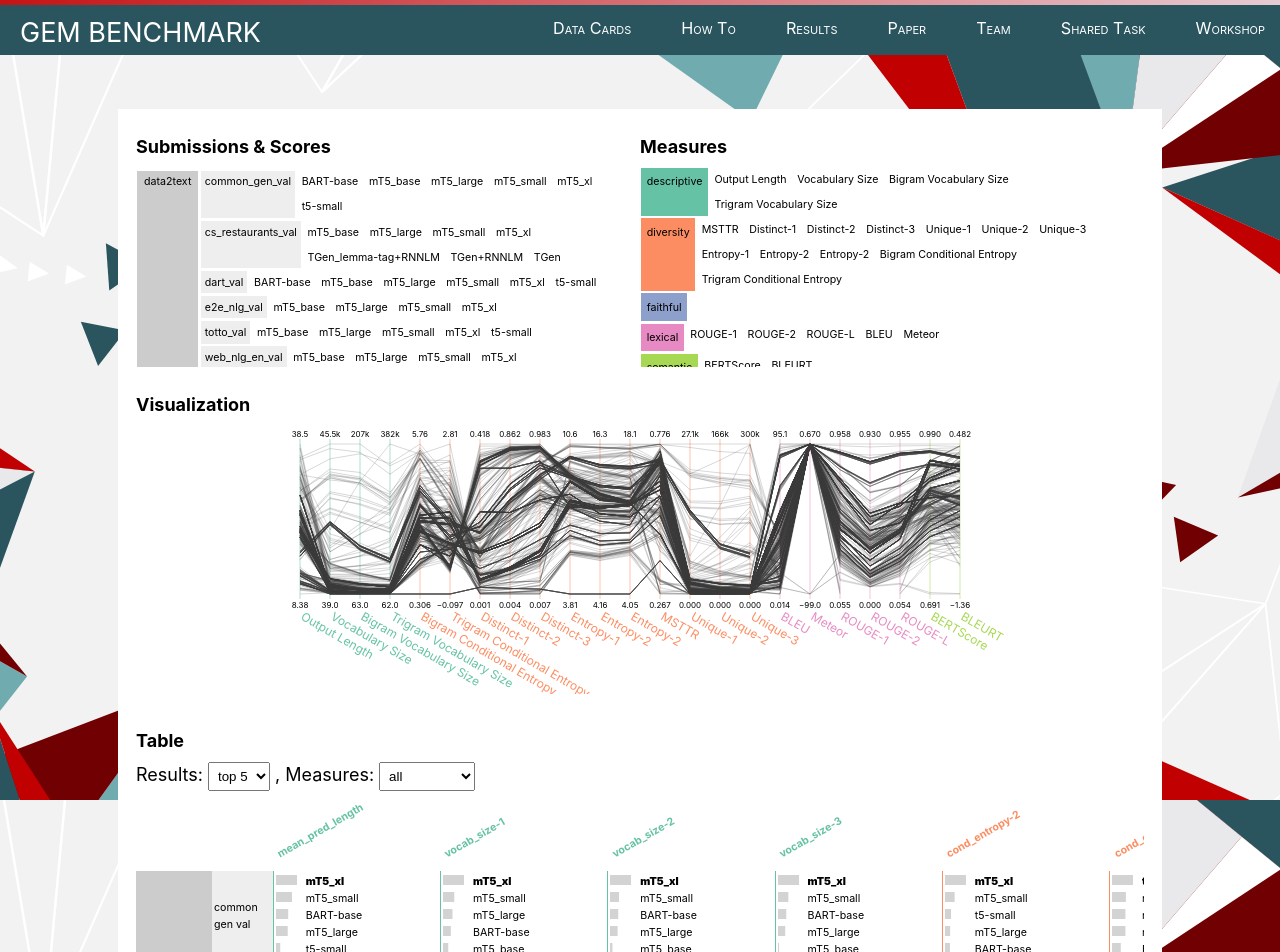
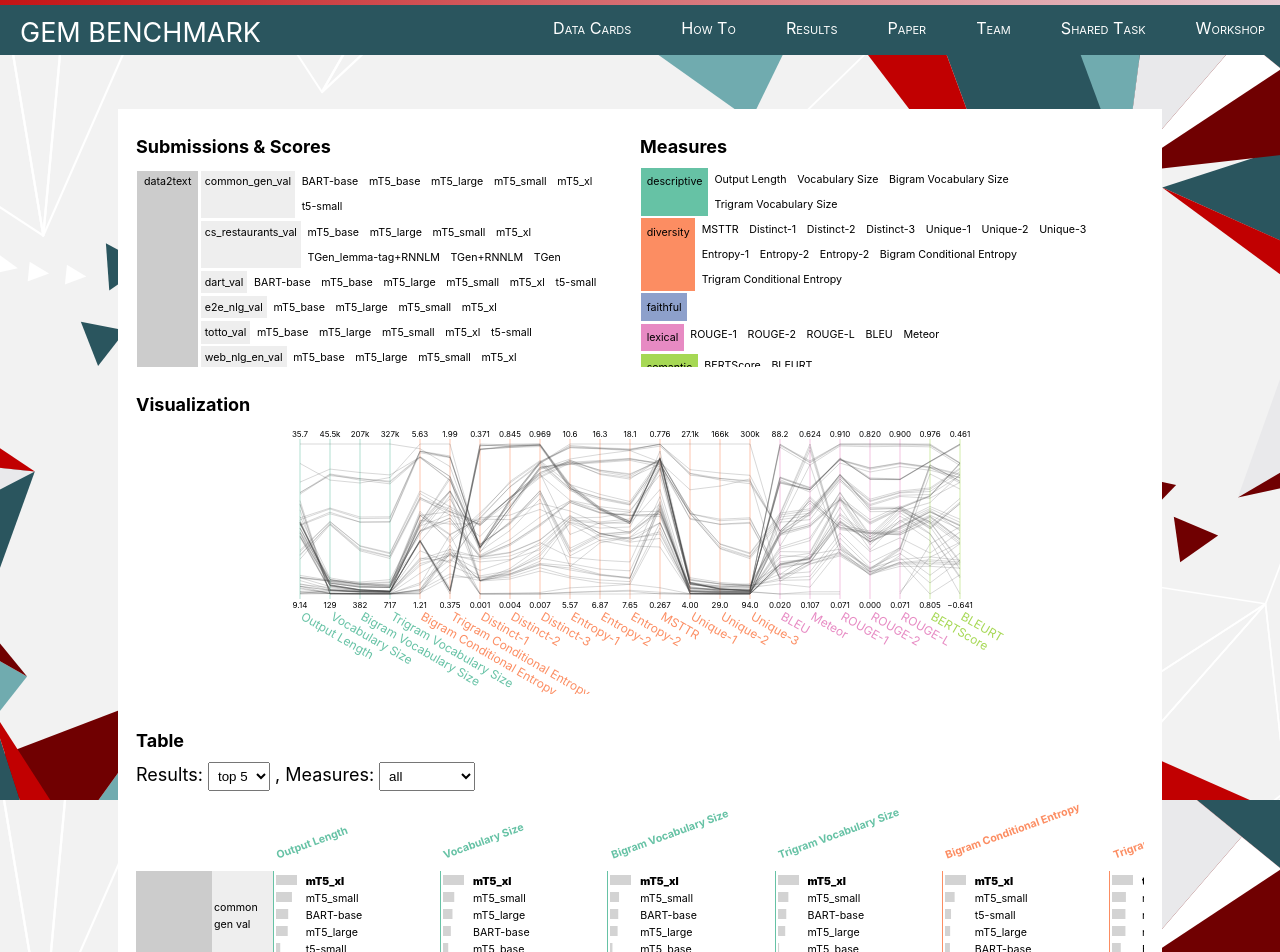
Before and after one commit to GEM-benchmark/GEM-benchmark.github.io, a Next.js app in the folder web/: page /results in a window 1280 px wide. Shown: the top 952 px of the page. Built offline with nearby package versions, Linux system fonts and the light colour scheme.

Commit message:
PCP plot filter works now; Full Names as Column Headers

```diff
--- a/web/components/vis_pc_plot.tsx
+++ b/web/components/vis_pc_plot.tsx
@@ -51,7 +51,16 @@ export class PCP
 
   static getDerivedStateFromProps(nextProps: PCP_Props, prevState) {
 
-    if (prevState.datasetMatrix.length>0) return {}
+    if (prevState.datasetMatrix.length > 0) return {}
+
+    // console.log(nextProps.config, "--- nextProps.config");
+
+    const all_ds = new Set(Object.entries(nextProps.config.challenges)
+      .reduce((acc, curr) => {
+        return [...curr[1].datasets, ...acc]
+      }, [] as string[]))
+
+    // console.log(all_ds,"--- all_ds");
 
     const possibleMetaMeasures = Object.entries(nextProps.config.measures).sort();
     let measureNames = []
@@ -76,7 +85,7 @@ export class PCP
       const sn = submission.submission_name
       Object.entries(submission).forEach(([datasubset, scoreData]) => {
         if (datasubset == "submission" || typeof scoreData == "string") return;
-        if (datasubset) {
+        if (all_ds.has(datasubset)) {
           datasetNames.push(sn + "." + datasubset);
           datasetMatrix.push(
             measureNames.map(dim => {
--- a/web/components/vis_table_tasks.module.css
+++ b/web/components/vis_table_tasks.module.css
@@ -39,6 +39,6 @@
 
 .rot {
     white-space: nowrap;
-    transform: translate(0, 120%) rotate(-30deg);
+    transform: translate(0, 120%) rotate(-20deg);
     transform-origin: 0 0;
 }
--- a/web/components/vis_table_tasks.tsx
+++ b/web/components/vis_table_tasks.tsx
@@ -79,6 +79,8 @@ export class TableTask extends React.PureComponent<Table_Props, any> {
     const challenges = nextProps.config.challenges;
     const challengeNames = [] as ChallengeName[];
 
+    const all_ds = new Set();
+
     const challengeResults = {};
     Object.entries(challenges)
       .forEach(([challenge, ch_data]) => {
@@ -89,6 +91,7 @@ export class TableTask extends React.PureComponent<Table_Props, any> {
             ds,
             rs: i === 0 ? ch_data.datasets.length : -1
           })
+          all_ds.add(ds);
           const measures = {}
           measureNames.forEach(mn => measures[mn] = [])
           challengeResults[ds] = measures
@@ -113,7 +116,7 @@ export class TableTask extends React.PureComponent<Table_Props, any> {
         // ignore non-submissions:
         if (datasubset == "submission" || typeof scoreData == "string") return;
         // only accept either val or test set:
-        if (datasubset) {
+        if (all_ds.has(datasubset)) {
           const dataset = datasubset;
           if (challengeResults[dataset]) {
             measureNames.map(dim => {
@@ -168,7 +171,7 @@ export class TableTask extends React.PureComponent<Table_Props, any> {
               key={mn}
               style={{color: this.props.cm.getColorForMeasure(mn)}}>
             <div className={style.rot}>
-              {mn}
+              {this.props.config.common_metrics[mn].show_as}
             </div>
           </th>)}
 
```
